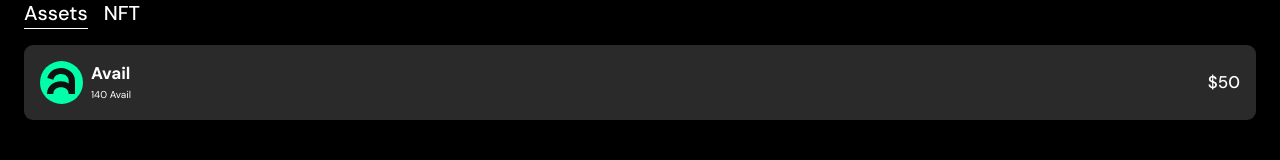
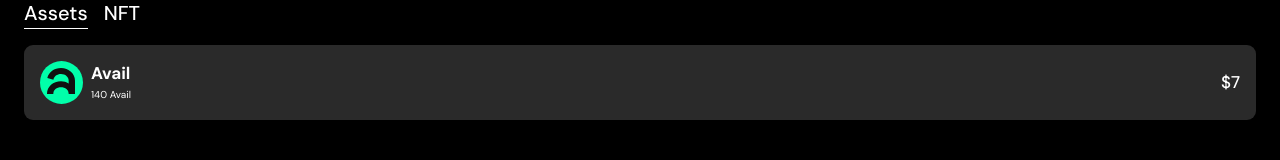
Before and after one commit to ChibuezeSamObisike/avail-tauri-task, a React (Vite) app: page / in a window 1280 px wide. Shown: the part 360-520 px from the top of the page. Built offline with nearby package versions, Linux system fonts and the light colour scheme.

Commit message:
chore: fix calculations

```diff
--- a/src/components/AssestCard.tsx
+++ b/src/components/AssestCard.tsx
@@ -29,7 +29,7 @@
       </Box>
       <Box textAlign='left'>
         <Typography fontSize='17px' fontWeight={500}>
-          ${value}
+          ${value * total}
         </Typography>
       </Box>
     </Box>
--- a/src/views-mobile/Dashboard.tsx
+++ b/src/views-mobile/Dashboard.tsx
@@ -17,7 +17,7 @@
     { icon: receiveIcon },
   ];
   const assetData = [
-    { image_ref: availLogo, symbol: "Avail", total: 140, value: 50 },
+    { image_ref: availLogo, symbol: "Avail", total: 140, value: 0.05 },
   ];
   return (
     <DashboardLayout>
```
